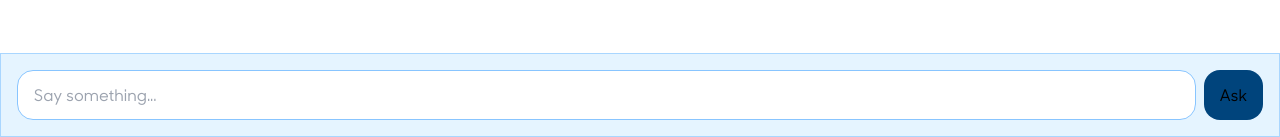
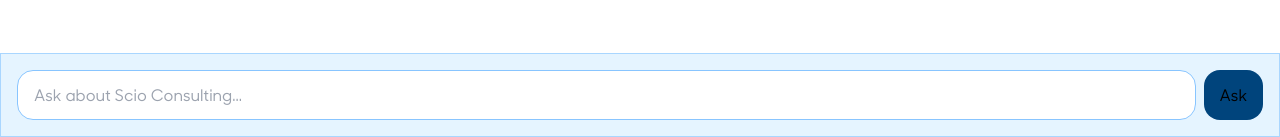
Before and after one commit to cachavezscio/scio-agent, a Next.js app: page / in a window 1280 px wide. Shown: the part 663-800 px from the top of the page. Built offline with nearby package versions, Linux system fonts and the light colour scheme.

Commit message:
fix input placeholder

```diff
--- a/src/app/page.tsx
+++ b/src/app/page.tsx
@@ -87,7 +87,7 @@
           <input
             className="px-4 py-3 rounded-2xl border border-[#88C5FF] w-full focus-visible:outline-none focus:ring-2 focus:ring-[#00447C] text-[#000]"
             value={input}
-            placeholder="Say something..."
+            placeholder="Ask about Scio Consulting..."
             onChange={handleInputChange}
           />
           <button type="submit" className="bg-[#00447C] px-4 py-3 rounded-2xl">
```
